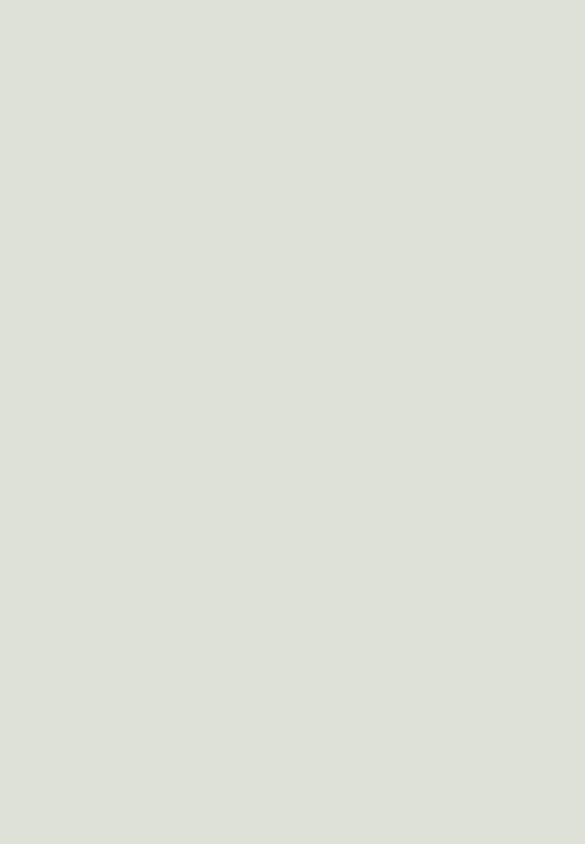
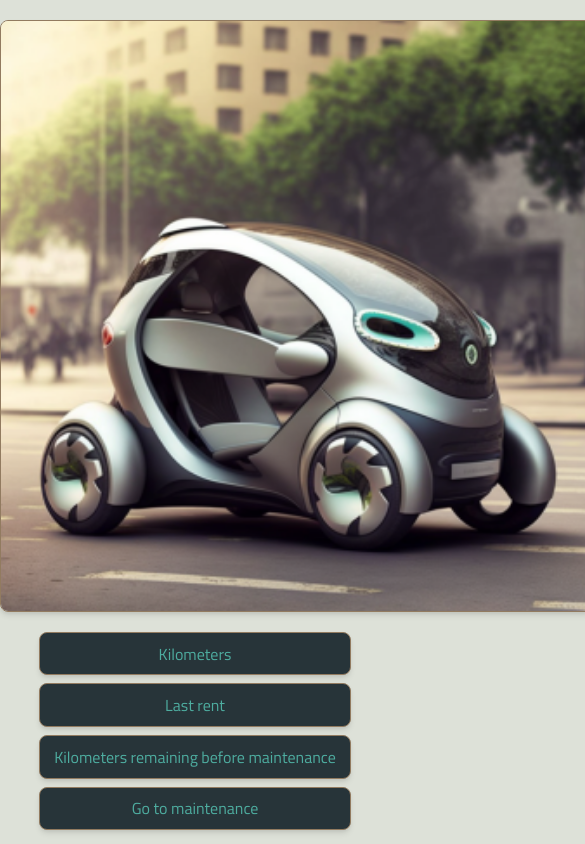
Before and after one commit to Sax593/Siloc, a React (Vite) app in the folder frontend/: page /car in a window 390 px wide. Before the commit this address had no page. Shown: the whole page, 585 px wide, since content can reach past the window. Built offline with nearby package versions, Linux system fonts and the light colour scheme.

Commit message:
assemble components into page + responsive design

```diff
--- a/frontend/src/App.jsx
+++ b/frontend/src/App.jsx
@@ -1,12 +1,13 @@
 import { Route, Routes } from "react-router-dom";
 import Home from "@pages/Home/Home";
-
+import SingleCarScreen from "@pages/SingleCarScreen/SingleCarScreen";
 import "./App.scss";
 
 function App() {
   return (
     <Routes>
       <Route path="/" element={<Home />} />
+      <Route path="/car" element={<SingleCarScreen />} />
     </Routes>
   );
 }
--- a/frontend/src/App.scss
+++ b/frontend/src/App.scss
@@ -12,7 +12,7 @@ $border: 1px #927b60 solid;
 $boxShadow: rgba(0, 0, 0, 0.1) 0px 4px 6px -1px,
   rgba(0, 0, 0, 0.06) 0px 2px 4px -1px;
 
-:root{
+:root {
   background-color: $colorBackGround;
   height: 100vh;
 }
--- a/frontend/src/components/CarImage/style.scss
+++ b/frontend/src/components/CarImage/style.scss
@@ -1,12 +1,23 @@
 @use "../../App.scss";
 
-.electricCar1{
+.electricCar1 {
+  height: 30vh;
+  overflow: hidden;
+  display: block;
+  margin: auto;
+  border-radius: App.$borderRadius;
+  border: App.$border;
+  box-shadow: App.$boxShadow;
+}
+
+@media only screen and (min-device-width: 320px) and (max-device-width: 480px) {
+  .electricCar1 {
     height: 30vh;
-    overflow: hidden;
-    display: block;
-    margin: auto;
-    border-radius: App.$borderRadius ;
-    border: App.$border;
-    box-shadow: App.$boxShadow;;
+  }
+}
 
+@media only screen and (min-device-width: 768px) and (max-device-width: 1024px) {
+  .electricCar1 {
+    height: 70vh;
+  }
 }
--- a/frontend/src/components/CarInfo/style.scss
+++ b/frontend/src/components/CarInfo/style.scss
@@ -1,6 +1,6 @@
 @use "../../App.scss";
 
-.carInfo{
+.carInfo {
   display: flex;
   flex-direction: column;
   gap: 0.5em;
@@ -9,7 +9,7 @@
 .kilometers,
 .lastRent,
 .kmRemaining,
-.goToMaintenance{
+.goToMaintenance {
   border: App.$border;
   border-radius: App.$borderRadius;
   box-shadow: App.$boxShadow;
--- a/frontend/src/pages/SingleCarScreen/SingleCarScreen.jsx
+++ b/frontend/src/pages/SingleCarScreen/SingleCarScreen.jsx
@@ -1,5 +1,16 @@
+import CarImage from "@components/CarImage/CarImage";
+import CarInfo from "@components/CarInfo/CarInfo";
 import "./style.scss";
 
 export default function SingleCarScreen() {
-  return <div />;
+  return (
+    <div className="carPage">
+      <section className="carOverview">
+        <CarImage />
+      </section>
+      <section className="carInfoOverview">
+        <CarInfo />
+      </section>
+    </div>
+  );
 }
--- a/frontend/src/pages/SingleCarScreen/style.scss
+++ b/frontend/src/pages/SingleCarScreen/style.scss
@@ -0,0 +1,23 @@
+.carPage {
+  display: flex;
+  flex-direction: column;
+}
+
+.carOverview,
+.carInfoOverview {
+  margin-top: 20%;
+}
+
+@media only screen and (min-device-width: 320px) and (max-device-width: 767px) {
+  .carOverview,
+  .carInfoOverview {
+    margin-top: 20%;
+  }
+}
+
+@media only screen and (min-device-width: 768px) and (max-device-width: 1024px) {
+  .carOverview,
+  .carInfoOverview {
+    margin-top: 5%;
+  }
+}
```
Lines whose indentation alone changed are shown as unchanged.
